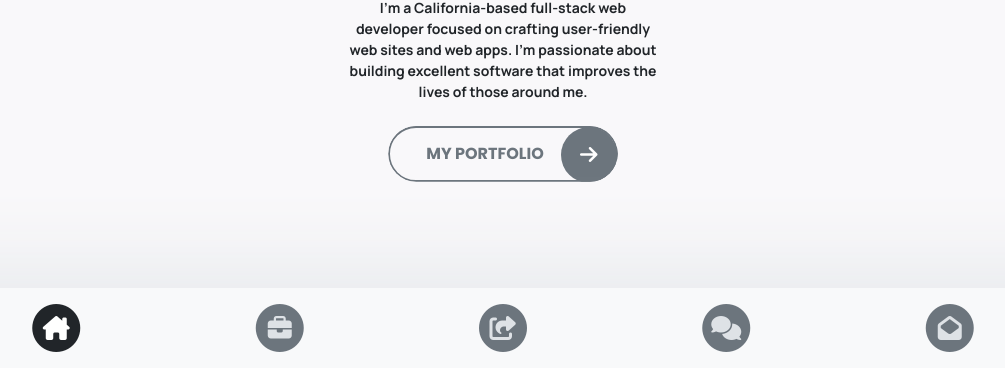
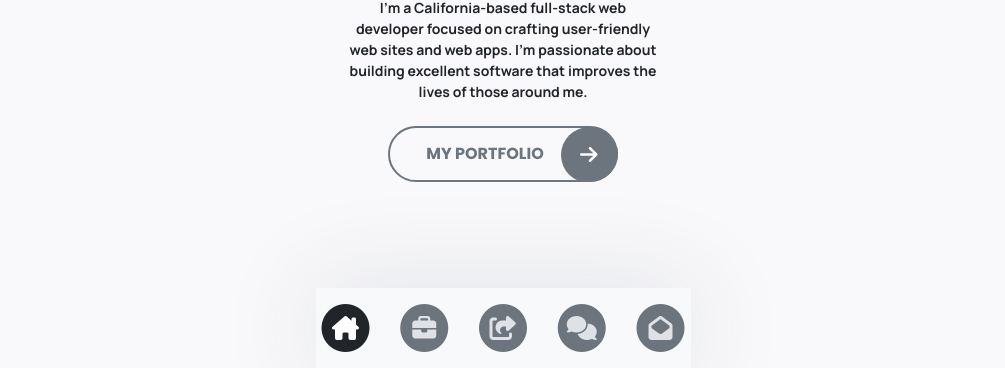
Before and after one commit to kayenp/portfolio-site, a website: page frontend/index.html in a window 1280 px wide. Shown: the part 432-800 px from the top of the page, without its empty margins (137-1142 px from the left). Drawn offline with Linux system fonts and the light colour scheme.

Commit message:
Changed hero__btn clip-path property

```diff
--- a/frontend/css/components.css
+++ b/frontend/css/components.css
@@ -59,7 +59,8 @@
 	border: 2px solid #6c757d;
 	border-radius: 9999px;
 	padding: 12px 72px 12px 36px;
-	clip-path: border-box;
+	overflow: clip;
+	overflow-clip-margin: border-box;
 }
 
 .hero__btn::before {
@@ -90,15 +91,15 @@
 .bottom-nav {
 	position: fixed;
 	bottom: 0;
-	left: 0;
-	right: 0;
-	padding: 1.6rem 0 1.6rem 0;
+	width: 375px;
+	z-index: 1;
+	padding: 16px 0 16px 0;
 	box-shadow: 0 0 100px #dee2e6;
 }
 
 .menu {
 	display: flex;
-	justify-content: space-evenly;
+	justify-content: space-between;
 }
 
 .fa-stack.small {
```
